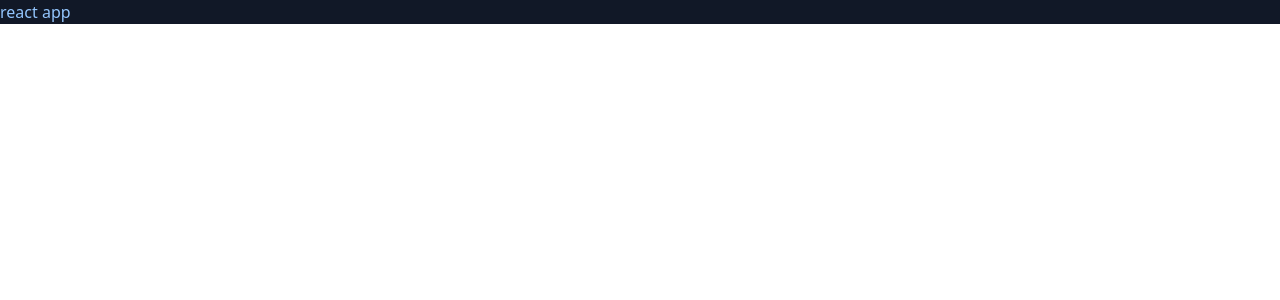
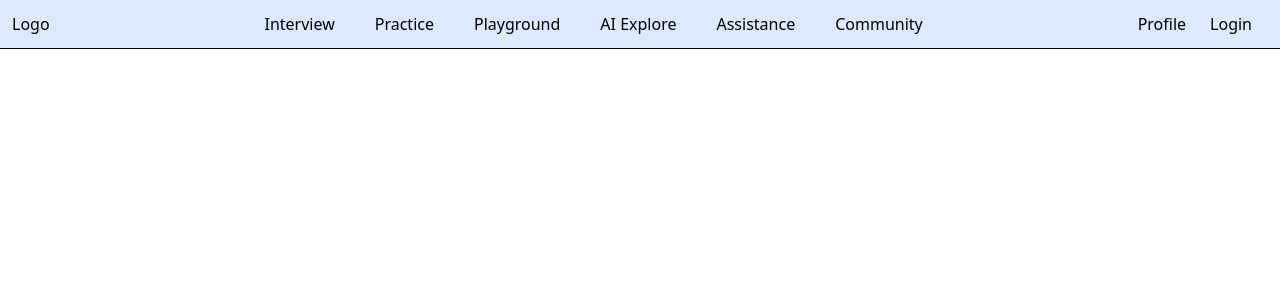
Before and after one commit to Varchasva45/placeprep, a React (Vite) app: page / in a window 1280 px wide. Shown: the top 300 px of the page. Built offline with nearby package versions, Linux system fonts and the light colour scheme.

Commit message:
Added navbar

```diff
--- a/package.json
+++ b/package.json
@@ -10,8 +10,11 @@
     "preview": "vite preview"
   },
   "dependencies": {
+    "@fortawesome/free-solid-svg-icons": "^6.5.1",
+    "@fortawesome/react-fontawesome": "^0.2.0",
     "react": "^18.2.0",
-    "react-dom": "^18.2.0"
+    "react-dom": "^18.2.0",
+    "react-router-dom": "^6.22.3"
   },
   "devDependencies": {
     "@types/react": "^18.2.56",
--- a/src/App.tsx
+++ b/src/App.tsx
@@ -1,12 +1,20 @@
-import './App.css'
-import './index.css'
+import React from 'react';
+import { BrowserRouter as Router, Routes } from 'react-router-dom';
+import './App.css';
+import './index.css';
+import NavBar from './components/NavBar';
 
-function App() {
+const App: React.FC = () => {
   return (
-    <div className='bg-gray-900 text-blue-300'>
-      react app
+    <div>
+      <Router>
+        <NavBar />
+        <Routes>
+          {/* Define your routes here */}
+        </Routes>
+      </Router>
     </div>
-  )
+  );
 }
 
-export default App
+export default App;
--- /dev/null
+++ b/src/components/NavBar.tsx
@@ -0,0 +1,51 @@
+import React from 'react';
+import { Link, useLocation } from 'react-router-dom';
+
+const NavBar: React.FC = () => {
+
+    const location = useLocation();
+    const path = location.pathname;
+
+    return (
+        <div className='w-full max-w-maxContent bg-blue-100 p-3 border-b-black border-b-[1px] flex justify-between'>
+            <Link to="/">
+                Logo
+            </Link>
+
+            <nav className='hidden md:flex'>
+                <ul className='flex flex-row gap-10'>
+                    <li>
+                        <a href="/interview" className={path === '/interview' ? 'bg-gray-200' : ''}>Interview</a>
+                    </li>
+                    <li>
+                        <a href="/practice" className={path === '/practice' ? 'bg-gray-200' : ''}>Practice</a>
+                    </li>
+                    <li>
+                        <a href="/playground" className={path === '/playground' ? 'bg-gray-200' : ''}>Playground</a>
+                    </li>
+                    <li>
+                        <a href="/explore" className={path === '/explore' ? 'bg-gray-200' : ''}>AI Explore</a>
+                    </li>
+                    <li>
+                        <a href="/assistance" className={path === '/assistance' ? 'bg-gray-200' : ''}>Assistance</a>
+                    </li>
+                    <li>
+                        <a href="/community" className={path === '/community' ? 'bg-gray-200' : ''}>Community</a>
+                    </li>
+                </ul>
+            </nav>
+
+            <div className='flex gap-6 pr-4'>
+                <Link to={"/profile"}>
+                    Profile
+                </Link>
+
+                <Link to={"/login"}>
+                    Login
+                </Link>
+            </div>
+        </div>
+    );
+}
+
+export default NavBar;
--- a/tailwind.config.js
+++ b/tailwind.config.js
@@ -4,5 +4,12 @@ module.exports = {
   theme: {
     extend: {},
   },
+  colors: {
+    navbar: "#1a202c",
+  },
+  maxWidth: {
+    maxContent: "1260px",
+    maxContentTab: "650px"
+  },
   plugins: [],
 }
```
Also changed, not shown: 2 other files (tests, documents, lock files or other folders).
